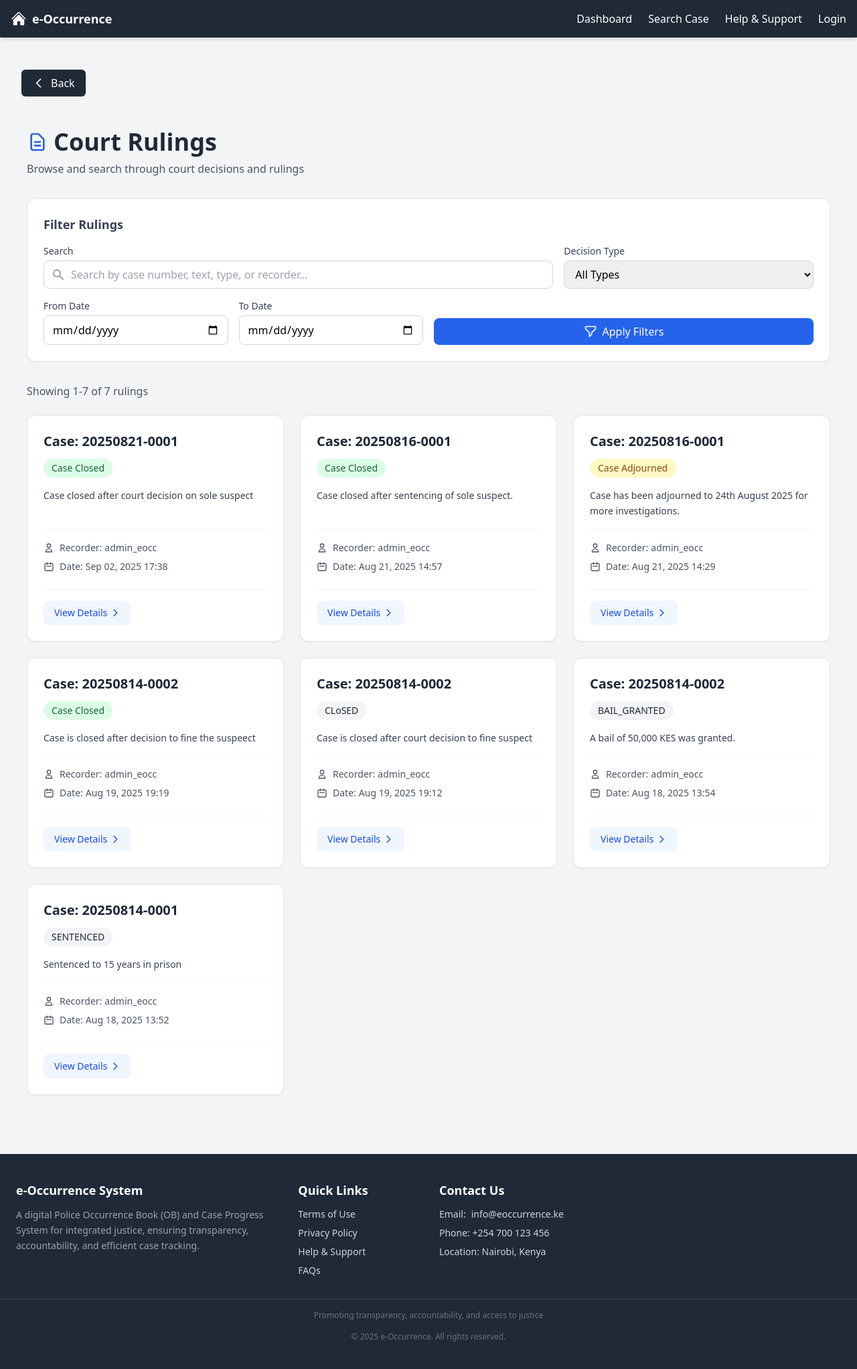
After one commit to DannyDuke77/E-Occurrence, a Django app: page /cases/court-rulings/ in a window 1280 px wide. The commit adds this page. Shown: the whole page at 67% size. Run offline with Django 5.2, Linux system fonts and the light colour scheme; data comes from the database, SQL or seed files in the repository.

Commit message:
Added court rulings and edit profile functionality

```diff
--- a/eoccurrence/accounts/forms.py
+++ b/eoccurrence/accounts/forms.py
@@ -58,7 +58,7 @@ class CustomUserCreationForm(UserCreationForm):
 
     class Meta:
         model = User
-        fields = ['username', 'email', 'first_name', 'last_name', 'password1', 'password2', 'id_number', 'phone_number', 'address', 'user_role', 'department', 'date_of_birth', 'profile_picture']
+        fields = ['username', 'email', 'first_name', 'last_name', 'password1', 'password2', 'id_number', 'phone_number', 'address', 'user_role', 'department', 'date_of_birth']
 
         help_texts = {
         'username': 'Required. 150 characters or fewer. Letters, digits and @/./+/-/_ only.',
@@ -115,10 +115,6 @@ class CustomUserCreationForm(UserCreationForm):
             'class': INPUT_CLASSES,
             'type': 'date'
         })
-        self.fields['profile_picture'].widget.attrs.update({
-            'class': INPUT_CLASSES,
-            'accept': 'image/*'
-        })
 
         self.fields['id_number'].help_text = 'Required. Your Police, Court or National ID number.'
         self.fields['phone_number'].help_text = 'Required. Your phone number.'
@@ -127,7 +123,6 @@ class CustomUserCreationForm(UserCreationForm):
         self.fields['user_role'].help_text = 'This field is automatically set to Student and only admins can change.'
         self.fields['department'].help_text = 'Required. Your department.'
         self.fields['date_of_birth'].help_text = 'Required. Your date of birth.'
-        self.fields['profile_picture'].help_text = 'Optional. Upload a profile picture.'
 
 
     def clean_username(self):
@@ -156,6 +151,29 @@ class CustomUserCreationForm(UserCreationForm):
                 address=self.cleaned_data.get('address'),
                 department=self.cleaned_data.get('department'),
                 date_of_birth=self.cleaned_data.get('date_of_birth'),
-                profile_picture=self.cleaned_data.get('profile_picture')
             )
         return user
+
+class UserEditForm(forms.ModelForm):
+    class Meta:
+        model = User
+        fields = ['username', 'email', 'first_name', 'last_name']
+        widgets = {
+            'username': forms.TextInput(attrs={'class': INPUT_CLASSES}),
+            'email': forms.EmailInput(attrs={'class': INPUT_CLASSES}),
+            'first_name': forms.TextInput(attrs={'class': INPUT_CLASSES}),
+            'last_name': forms.TextInput(attrs={'class': INPUT_CLASSES}),
+        }
+
+class UserProfileEditForm(forms.ModelForm):
+    class Meta:
+        model = Userprofile
+        fields = ['id_number', 'phone_number', 'address', 'user_role', 'department', 'date_of_birth']
+        widgets = {
+            'id_number': forms.TextInput(attrs={'class': INPUT_CLASSES}),
+            'phone_number': forms.TextInput(attrs={'class': INPUT_CLASSES}),
+            'address': forms.Textarea(attrs={'rows': '4', 'cols': '40', 'style': 'resize: none', 'class': INPUT_CLASSES}),
+            'user_role': forms.Select(attrs={'class': INPUT_CLASSES}),
+            'department': forms.TextInput(attrs={'class': INPUT_CLASSES}),
+            'date_of_birth': forms.DateInput(attrs={'type': 'date', 'class': INPUT_CLASSES}),
+        }
--- a/eoccurrence/accounts/templates/accounts/profile_view.html
+++ b/eoccurrence/accounts/templates/accounts/profile_view.html
@@ -133,7 +133,7 @@
                 {% endif %}
 
                 {% if user.is_authenticated and user.profile.user_role == 'admin' %}
-                <a href="#"
+                <a href="{% url 'accounts:edit_profile' profile.uuid %}"
                    class="px-5 py-2.5 border border-gray-300 hover:bg-gray-50 text-gray-700 rounded-lg shadow-sm transition-colors flex items-center">
                     <svg class="w-5 h-5 mr-2" fill="none" stroke="currentColor" viewBox="0 0 24 24" xmlns="http://www.w3.org/2000/svg">
                         <path stroke-linecap="round" stroke-linejoin="round" stroke-width="2" d="M11 5H6a2 2 0 00-2 2v11a2 2 0 002 2h11a2 2 0 002-2v-5m-1.414-9.414a2 2 0 112.828 2.828L11.828 15H9v-2.828l8.586-8.586z"></path>
--- a/eoccurrence/accounts/urls.py
+++ b/eoccurrence/accounts/urls.py
@@ -21,5 +21,6 @@ urlpatterns = [
     path('login/', views.login_view, name='login'),
     path('logout/', views.logout_view, name='logout'),
     path('profile/<uuid:uuid>/', views.profile_view, name='profile_view'),
+    path('edit-profile/<uuid:uuid>/', views.edit_profile, name='edit_profile'),
 
 ] + static(settings.MEDIA_URL, document_root=settings.MEDIA_ROOT)
--- a/eoccurrence/cases/templates/cases/case_details.html
+++ b/eoccurrence/cases/templates/cases/case_details.html
@@ -222,7 +222,7 @@
             </div>
 
             <!-- Court Decisions Section -->
-            <div>
+            <div id="court-decisions-section" class="mb-8">
                 <h3 class="text-lg font-semibold text-gray-900 mb-4 border-b pb-2">Court Decisions</h3>
 
                 {% if court_decisions %}
--- /dev/null
+++ b/eoccurrence/cases/templates/cases/court_rulings_list.html
@@ -0,0 +1,246 @@
+{% extends "core/base.html" %}
+
+{% block title %}Court Rulings{% endblock %}
+
+{% block content %}
+<div class="max-w-7xl mx-auto p-6">
+
+  <!-- Header Section -->
+  <div class="mb-8">
+    <h1 class="text-4xl font-extrabold mb-2 text-gray-800 flex items-center gap-2">
+      <svg xmlns="http://www.w3.org/2000/svg" class="h-8 w-8 text-blue-600" fill="none" viewBox="0 0 24 24" stroke="currentColor">
+        <path stroke-linecap="round" stroke-linejoin="round" stroke-width="2" d="M9 12h6m-6 4h6m2 5H7a2 2 0 01-2-2V5a2 2 0 012-2h5.586a1 1 0 01.707.293l5.414 5.414a1 1 0 01.293.707V19a2 2 0 01-2 2z" />
+      </svg>
+      Court Rulings
+    </h1>
+    <p class="text-gray-600">Browse and search through court decisions and rulings</p>
+  </div>
+
+  <!-- Filters & Search Section -->
+  <div class="bg-white rounded-xl shadow-sm border border-gray-200 p-6 mb-8">
+    <h2 class="text-lg font-semibold text-gray-700 mb-4">Filter Rulings</h2>
+
+    <form method="get" class="space-y-4">
+      <!-- Search and Type Filter Row -->
+      <div class="grid grid-cols-1 md:grid-cols-3 gap-4">
+        <!-- Search -->
+        <div class="md:col-span-2">
+          <label for="search-input" class="block text-sm font-medium text-gray-700 mb-1">Search</label>
+          <div class="relative">
+            <div class="absolute inset-y-0 left-0 pl-3 flex items-center pointer-events-none">
+              <svg class="h-5 w-5 text-gray-400" xmlns="http://www.w3.org/2000/svg" viewBox="0 0 20 20" fill="currentColor">
+                <path fill-rule="evenodd" d="M8 4a4 4 0 100 8 4 4 0 000-8zM2 8a6 6 0 1110.89 3.476l4.817 4.817a1 1 0 01-1.414 1.414l-4.816-4.816A6 6 0 012 8z" clip-rule="evenodd" />
+              </svg>
+            </div>
+            <input type="text" name="q" id="search-input" value="{{ query }}" placeholder="Search by case number, text, type, or recorder..."
+              class="block w-full pl-10 pr-3 py-2 rounded-lg border border-gray-300 focus:ring-2 focus:ring-blue-500 focus:border-blue-500">
+          </div>
+        </div>
+
+        <!-- Type Filter -->
+        <div>
+          <label for="type-select" class="block text-sm font-medium text-gray-700 mb-1">Decision Type</label>
+          <select name="type" id="type-select" class="w-full px-3 py-2 rounded-lg border border-gray-300 focus:ring-2 focus:ring-blue-500 focus:border-blue-500">
+            <option value="">All Types</option>
+            <option value="CLOSED" {% if filter_type == 'CLOSED' %}selected{% endif %}>Case Closed</option>
+            <option value="DISMISSED" {% if filter_type == 'DISMISSED' %}selected{% endif %}>Case Dismissed</option>
+            <option value="ADJOURNED" {% if filter_type == 'ADJOURNED' %}selected{% endif %}>Case Adjourned</option>
+            <option value="TRANSFERRED" {% if filter_type == 'TRANSFERRED' %}selected{% endif %}>Case Transferred</option>
+            <option value="OTHER" {% if filter_type == 'OTHER' %}selected{% endif %}>Other</option>
+          </select>
+        </div>
+      </div>
+
+      <!-- Date Range and Button Row -->
+      <div class="grid grid-cols-1 md:grid-cols-4 gap-4">
+        <!-- Start Date -->
+        <div>
+          <label for="start-date" class="block text-sm font-medium text-gray-700 mb-1">From Date</label>
+          <input type="date" name="start_date" id="start-date" value="{{ start_date }}"
+            class="w-full px-3 py-2 rounded-lg border border-gray-300 focus:ring-2 focus:ring-blue-500 focus:border-blue-500">
+        </div>
+
+        <!-- End Date -->
+        <div>
+          <label for="end-date" class="block text-sm font-medium text-gray-700 mb-1">To Date</label>
+          <input type="date" name="end_date" id="end-date" value="{{ end_date }}"
+            class="w-full px-3 py-2 rounded-lg border border-gray-300 focus:ring-2 focus:ring-blue-500 focus:border-blue-500">
+        </div>
+
+        <!-- Apply Button -->
+        <div class="md:col-span-2 flex items-end">
+          <button type="submit" class="w-full px-4 py-2 bg-blue-600 text-white rounded-lg hover:bg-blue-700 transition font-medium flex items-center justify-center gap-2">
+            <svg xmlns="http://www.w3.org/2000/svg" class="h-5 w-5" fill="none" viewBox="0 0 24 24" stroke="currentColor">
+              <path stroke-linecap="round" stroke-linejoin="round" stroke-width="2" d="M3 4a1 1 0 011-1h16a1 1 0 011 1v2.586a1 1 0 01-.293.707l-6.414 6.414a1 1 0 00-.293.707V17l-4 4v-6.586a1 1 0 00-.293-.707L3.293 7.293A1 1 0 013 6.586V4z" />
+            </svg>
+            Apply Filters
+          </button>
+        </div>
+      </div>
+
+      <!-- Clear Filters -->
+      {% if query or filter_type or start_date or end_date %}
+      <div class="pt-2">
+        <a href="{% url 'cases:court_rulings_list' %}" class="text-sm text-blue-600 hover:text-blue-800 flex items-center gap-1">
+          <svg xmlns="http://www.w3.org/2000/svg" class="h-4 w-4" fill="none" viewBox="0 0 24 24" stroke="currentColor">
+            <path stroke-linecap="round" stroke-linejoin="round" stroke-width="2" d="M6 18L18 6M6 6l12 12" />
+          </svg>
+          Clear all filters
+        </a>
+      </div>
+      {% endif %}
+    </form>
+  </div>
+
+  <!-- Results Summary -->
+  <div class="mb-6 flex justify-between items-center">
+    <p class="text-gray-600">
+      {% if page_obj.paginator.count == 0 %}
+        No rulings found
+      {% else %}
+        Showing {{ page_obj.start_index }}-{{ page_obj.end_index }} of {{ page_obj.paginator.count }} rulings
+      {% endif %}
+    </p>
+  </div>
+
+  <!-- Card List -->
+  {% if page_obj.paginator.count > 0 %}
+  <div class="grid md:grid-cols-2 lg:grid-cols-3 gap-6">
+    {% for decision in page_obj %}
+    <div class="bg-white border border-gray-200 rounded-xl shadow-sm hover:shadow-md transition p-6 flex flex-col h-full">
+      <!-- Case Number -->
+      <a href="{% url 'cases:case_details' decision.case.uuid %}"
+         class="text-xl font-bold text-gray-800 hover:text-blue-600 transition">
+        Case: {{ decision.case.case_number }}
+      </a>
+
+      <!-- Decision Type -->
+      <div class="mt-3">
+        <span class="inline-flex items-center px-3 py-1 rounded-full text-sm font-medium
+          {% if decision.decision_type == 'CLOSED' %}
+            bg-green-100 text-green-800
+          {% elif decision.decision_type == 'DISMISSED' %}
+            bg-red-100 text-red-800
+          {% elif decision.decision_type == 'ADJOURNED' %}
+            bg-yellow-100 text-yellow-800
+          {% elif decision.decision_type == 'TRANSFERRED' %}
+            bg-blue-100 text-blue-800
+          {% else %}
+            bg-gray-100 text-gray-800
+          {% endif %}">
+          {{ decision.get_decision_type_display }}
+        </span>
+      </div>
+
+      <!-- Decision Text -->
+      {% if decision.decision_text %}
+      <div class="mt-4 flex-grow">
+        <p class="text-gray-700 line-clamp-3 text-sm leading-relaxed">
+          {{ decision.decision_text }}
+        </p>
+      </div>
+      {% endif %}
+
+      <!-- Metadata -->
+      <div class="mt-4 pt-4 border-t border-gray-100">
+        <div class="flex items-center text-gray-600 text-sm mb-2">
+          <svg xmlns="http://www.w3.org/2000/svg" class="h-4 w-4 mr-2" fill="none" viewBox="0 0 24 24" stroke="currentColor">
+            <path stroke-linecap="round" stroke-linejoin="round" stroke-width="2" d="M16 7a4 4 0 11-8 0 4 4 0 018 0zM12 14a7 7 0 00-7 7h14a7 7 0 00-7-7z" />
+          </svg>
+          <span class="font-medium">Recorder:</span>
+          <span class="ml-1">{{ decision.recorded_by.username|default:"System" }}</span>
+        </div>
+        <div class="flex items-center text-gray-600 text-sm">
+          <svg xmlns="http://www.w3.org/2000/svg" class="h-4 w-4 mr-2" fill="none" viewBox="0 0 24 24" stroke="currentColor">
+            <path stroke-linecap="round" stroke-linejoin="round" stroke-width="2" d="M8 7V3m8 4V3m-9 8h10M5 21h14a2 2 0 002-2V7a2 2 0 00-2-2H5a2 2 0 00-2 2v12a2 2 0 002 2z" />
+          </svg>
+          <span class="font-medium">Date:</span>
+          <span class="ml-1">{{ decision.decision_date|date:"M d, Y H:i" }}</span>
+        </div>
+      </div>
+
+      <!-- Link -->
+      <div class="mt-6 pt-4 border-t border-gray-100">
+        <a href="{% url 'cases:court_ruling_detail' decision.uuid %}"
+           class="inline-flex items-center px-4 py-2 bg-blue-50 text-blue-700 rounded-lg hover:bg-blue-100 transition font-medium text-sm">
+          View Details
+          <svg xmlns="http://www.w3.org/2000/svg" class="h-4 w-4 ml-1" fill="none" viewBox="0 0 24 24" stroke="currentColor">
+            <path stroke-linecap="round" stroke-linejoin="round" stroke-width="2" d="M9 5l7 7-7 7" />
+          </svg>
+        </a>
+      </div>
+    </div>
+    {% endfor %}
+  </div>
+  {% else %}
+  <!-- Empty State -->
+  <div class="bg-white rounded-xl shadow-sm border border-gray-200 p-12 text-center">
+    <svg xmlns="http://www.w3.org/2000/svg" class="h-16 w-16 mx-auto text-gray-400 mb-4" fill="none" viewBox="0 0 24 24" stroke="currentColor">
+      <path stroke-linecap="round" stroke-linejoin="round" stroke-width="2" d="M9.172 16.172a4 4 0 015.656 0M9 10h.01M15 10h.01M21 12a9 9 0 11-18 0 9 9 0 0118 0z" />
+    </svg>
+    <h3 class="text-xl font-medium text-gray-700 mb-2">No rulings found</h3>
+    <p class="text-gray-500 max-w-md mx-auto mb-6">
+      {% if query or filter_type or start_date or end_date %}
+        Try adjusting your search criteria or
+        <a href="{% url 'cases:court_rulings_list' %}" class="text-blue-600 hover:text-blue-800 font-medium">clear all filters</a>.
+      {% else %}
+        There are currently no court rulings in the system.
+      {% endif %}
+    </p>
+  </div>
+  {% endif %}
+
+  <!-- Pagination -->
+  {% if page_obj.paginator.num_pages > 1 %}
+  <div class="flex justify-between items-center mt-12">
+    {% if page_obj.has_previous %}
+    <a href="?page={{ page_obj.previous_page_number }}{% if query %}&q={{ query }}{% endif %}{% if filter_type %}&type={{ filter_type }}{% endif %}{% if start_date %}&start_date={{ start_date }}{% endif %}{% if end_date %}&end_date={{ end_date }}{% endif %}"
+      class="inline-flex items-center px-4 py-2 bg-gray-100 rounded-lg hover:bg-gray-200 transition font-medium text-gray-700">
+      <svg xmlns="http://www.w3.org/2000/svg" class="h-5 w-5 mr-1" fill="none" viewBox="0 0 24 24" stroke="currentColor">
+        <path stroke-linecap="round" stroke-linejoin="round" stroke-width="2" d="M15 19l-7-7 7-7" />
+      </svg>
+      Previous
+    </a>
+    {% else %}
+    <span class="inline-flex items-center px-4 py-2 bg-gray-50 rounded-lg text-gray-400 font-medium">
+      <svg xmlns="http://www.w3.org/2000/svg" class="h-5 w-5 mr-1" fill="none" viewBox="0 0 24 24" stroke="currentColor">
+        <path stroke-linecap="round" stroke-linejoin="round" stroke-width="2" d="M15 19l-7-7 7-7" />
+      </svg>
+      Previous
+    </span>
+    {% endif %}
+
+    <div class="flex items-center space-x-1">
+      {% for num in page_obj.paginator.page_range %}
+        {% if page_obj.number == num %}
+          <span class="px-3 py-1 bg-blue-600 text-white rounded-lg font-medium">{{ num }}</span>
+        {% elif num > page_obj.number|add:'-3' and num < page_obj.number|add:'3' %}
+          <a href="?page={{ num }}{% if query %}&q={{ query }}{% endif %}{% if filter_type %}&type={{ filter_type }}{% endif %}{% if start_date %}&start_date={{ start_date }}{% endif %}{% if end_date %}&end_date={{ end_date }}{% endif %}"
+             class="px-3 py-1 bg-gray-100 rounded-lg hover:bg-gray-200 transition font-medium text-gray-700">
+            {{ num }}
+          </a>
+        {% endif %}
+      {% endfor %}
+    </div>
+
+    {% if page_obj.has_next %}
+    <a href="?page={{ page_obj.next_page_number }}{% if query %}&q={{ query }}{% endif %}{% if filter_type %}&type={{ filter_type }}{% endif %}{% if start_date %}&start_date={{ start_date }}{% endif %}{% if end_date %}&end_date={{ end_date }}{% endif %}"
+      class="inline-flex items-center px-4 py-2 bg-gray-100 rounded-lg hover:bg-gray-200 transition font-medium text-gray-700">
+      Next
+      <svg xmlns="http://www.w3.org/2000/svg" class="h-5 w-5 ml-1" fill="none" viewBox="0 0 24 24" stroke="currentColor">
+        <path stroke-linecap="round" stroke-linejoin="round" stroke-width="2" d="M9 5l7 7-7 7" />
+      </svg>
+    </a>
+    {% else %}
+    <span class="inline-flex items-center px-4 py-2 bg-gray-50 rounded-lg text-gray-400 font-medium">
+      Next
+      <svg xmlns="http://www.w3.org/2000/svg" class="h-5 w-5 ml-1" fill="none" viewBox="0 0 24 24" stroke="currentColor">
+        <path stroke-linecap="round" stroke-linejoin="round" stroke-width="2" d="M9 5l7 7-7 7" />
+      </svg>
+    </span>
+    {% endif %}
+  </div>
+  {% endif %}
+
+</div>
+{% endblock %}
--- a/eoccurrence/cases/templates/cases/suspect_list.html
+++ b/eoccurrence/cases/templates/cases/suspect_list.html
@@ -5,7 +5,10 @@
 {% block content %}
 <div class="max-w-7xl mx-auto p-6">
   <h1 class="text-4xl font-extrabold mb-8 text-gray-800 flex items-center gap-2">
-    👤 Suspects
+    <svg xmlns="http://www.w3.org/2000/svg" fill="none" viewBox="0 0 24 24" stroke-width="2" stroke="currentColor" class="size-icon h-8 w-8 text-red-600">
+      <path stroke-linecap="round" stroke-linejoin="round" d="M15 19.128a9.38 9.38 0 0 0 2.625.372 9.337 9.337 0 0 0 4.121-.952 4.125 4.125 0 0 0-7.533-2.493M15 19.128v-.003c0-1.113-.285-2.16-.786-3.07M15 19.128v.106A12.318 12.318 0 0 1 8.624 21c-2.331 0-4.512-.645-6.374-1.766l-.001-.109a6.375 6.375 0 0 1 11.964-3.07M12 6.375a3.375 3.375 0 1 1-6.75 0 3.375 3.375 0 0 1 6.75 0Zm8.25 2.25a2.625 2.625 0 1 1-5.25 0 2.625 2.625 0 0 1 5.25 0Z" />
+    </svg>
+    Suspects
   </h1>
 
   <!-- Table -->
--- a/eoccurrence/cases/templates/cases/witness_list.html
+++ b/eoccurrence/cases/templates/cases/witness_list.html
@@ -5,7 +5,10 @@
 {% block content %}
 <div class="max-w-7xl mx-auto p-6">
   <h1 class="text-4xl font-extrabold mb-8 text-gray-800 flex items-center gap-2">
-    👤 Witnesses
+    <svg xmlns="http://www.w3.org/2000/svg" fill="none" viewBox="0 0 24 24" stroke-width="2" stroke="currentColor" class="size-icon h-8 w-8 text-blue-600">
+      <path stroke-linecap="round" stroke-linejoin="round" d="M15 19.128a9.38 9.38 0 0 0 2.625.372 9.337 9.337 0 0 0 4.121-.952 4.125 4.125 0 0 0-7.533-2.493M15 19.128v-.003c0-1.113-.285-2.16-.786-3.07M15 19.128v.106A12.318 12.318 0 0 1 8.624 21c-2.331 0-4.512-.645-6.374-1.766l-.001-.109a6.375 6.375 0 0 1 11.964-3.07M12 6.375a3.375 3.375 0 1 1-6.75 0 3.375 3.375 0 0 1 6.75 0Zm8.25 2.25a2.625 2.625 0 1 1-5.25 0 2.625 2.625 0 0 1 5.25 0Z" />
+    </svg>
+    Witnesses
   </h1>
 
   <!-- Table -->
--- a/eoccurrence/cases/urls.py
+++ b/eoccurrence/cases/urls.py
@@ -24,4 +24,6 @@ urlpatterns = [
     path('case/<uuid:uuid>/pdf/', views.case_pdf_view, name='case_pdf'),
     path('reports/', views.reports, name='reports'),
     path('case/<uuid:case_uuid>/delete/', views.delete_case, name='delete_case'),
+    path("court-rulings/", views.court_rulings_list, name="court_rulings_list"),
+    path("court-rulings/<uuid:uuid>/", views.court_ruling_detail, name="court_ruling_detail"),
 ]
--- a/eoccurrence/cases/views.py
+++ b/eoccurrence/cases/views.py
@@ -7,7 +7,7 @@ from django.db.models import Q
 from django.db.models.functions import Concat
 from django.db.models import CharField, Value
 from django.core.paginator import Paginator
-from datetime import datetime
+import datetime
 from django.utils import timezone
 
 from django.http import HttpResponse
@@ -389,6 +389,7 @@ def statistics(request):
     })
 
 def case_pdf_view(request, uuid):
+    from datetime import datetime
     case = get_object_or_404(Case, uuid=uuid)
     html_content = render_to_string('cases/case_pdf.html', {'case': case})
     pdf_file = HTML(string=html_content, base_url=request.build_absolute_uri()).write_pdf()
@@ -436,3 +437,62 @@ def delete_case(request, case_uuid):
 
     messages.success(request, f"Case {case.case_number} deleted successfully.")
     return redirect("cases:view_cases")
+
+def court_rulings_list(request):
+    decisions = CourtDecision.objects.select_related("case", "recorded_by").all()
+
+    # Search query
+    query = request.GET.get("q")
+    if query:
+        decisions = decisions.filter(
+            Q(case__case_number__icontains=query)
+            | Q(decision_text__icontains=query)
+            | Q(decision_type__icontains=query)
+            | Q(recorded_by__username__icontains=query)
+        )
+
+    # Filter by decision type
+    filter_type = request.GET.get("type")
+    if filter_type:
+        decisions = decisions.filter(decision_type=filter_type)
+
+    # Filter by date range
+    start_date = request.GET.get("start_date")
+    end_date = request.GET.get("end_date")
+
+    if start_date:
+        try:
+            start_date_obj = datetime.datetime.strptime(start_date, "%Y-%m-%d")
+            decisions = decisions.filter(decision_date__gte=start_date_obj)
+        except ValueError:
+            pass  # ignore invalid date
+
+    if end_date:
+        try:
+            end_date_obj = datetime.datetime.strptime(end_date, "%Y-%m-%d") + datetime.timedelta(days=1)
+            decisions = decisions.filter(decision_date__lt=end_date_obj)
+        except ValueError:
+            pass
+
+    # Pagination
+    paginator = Paginator(decisions, 12)
+    page_number = request.GET.get("page")
+    page_obj = paginator.get_page(page_number)
+
+    context = {
+        "page_obj": page_obj,
+        "query": query or "",
+        "filter_type": filter_type or "",
+        "start_date": start_date or "",
+        "end_date": end_date or "",
+    }
+    return render(request, "cases/court_rulings_list.html", context)
+
+
+def court_ruling_detail(request, uuid):
+    decision = get_object_or_404(CourtDecision, uuid=uuid)
+
+    context = {
+        "decision": decision
+    }
+    return render(request, "cases/court_ruling_detail.html", context)
--- a/eoccurrence/core/templates/core/base.html
+++ b/eoccurrence/core/templates/core/base.html
@@ -19,9 +19,13 @@
     <title>{% block title %}{% endblock %} | E-Occurrence - Integrated Justice in Kenya</title>
 
     <style type="text/tailwindcss">
-      body {
-        font-family: 'Inter', system-ui, -apple-system, BlinkMacSystemFont, 'Segoe UI',
-                     Roboto, 'Helvetica Neue', Arial, 'Noto Sans', sans-serif;
+      @layer base {
+        html {
+          scroll-behavior: smooth;
+        }
+        body {
+          font-family: 'Inter', system-ui, -apple-system, BlinkMacSystemFont, 'Segoe UI', Roboto, 'Helvetica Neue', Arial, 'Noto Sans', sans-serif;
+        }
       }
     </style>
   </head>
--- a/eoccurrence/core/templates/core/dashboard.html
+++ b/eoccurrence/core/templates/core/dashboard.html
@@ -87,7 +87,7 @@
         </a>
 
         <!-- Court Rulings -->
-        <a href="#"
+        <a href="{% url 'cases:court_rulings_list' %}"
            class="bg-white rounded-lg border border-gray-200 shadow-sm p-6 hover:shadow-md transition-shadow duration-200 group">
             <div class="flex items-center">
                 <div class="flex-shrink-0 flex items-center justify-center h-12 w-12 rounded-md bg-purple-50 text-purple-700">
--- a/eoccurrence/static/css/output.css
+++ b/eoccurrence/static/css/output.css
@@ -1016,6 +1046,10 @@ video {
   align-items: flex-start;
 }
 
+.items-end {
+  align-items: flex-end;
+}
+
 .items-center {
   align-items: center;
 }
@@ -2550,6 +2597,10 @@ video {
 }
 
 @media (min-width: 768px) {
+  .md\:col-span-2 {
+    grid-column: span 2 / span 2;
+  }
+
   .md\:ml-64 {
     margin-left: 16rem;
   }
```
Also changed, not shown: other parts of eoccurrence/static/css/output.css (+43 -0 lines), eoccurrence/accounts/templates/accounts/create user.html (+16 -73 lines), eoccurrence/accounts/templates/accounts/edit_profile.html (added, +58 -0 lines), eoccurrence/accounts/views.py (+24 -1 lines), eoccurrence/cases/templates/cases/court_ruling_detail.html (added, +61 -0 lines).
